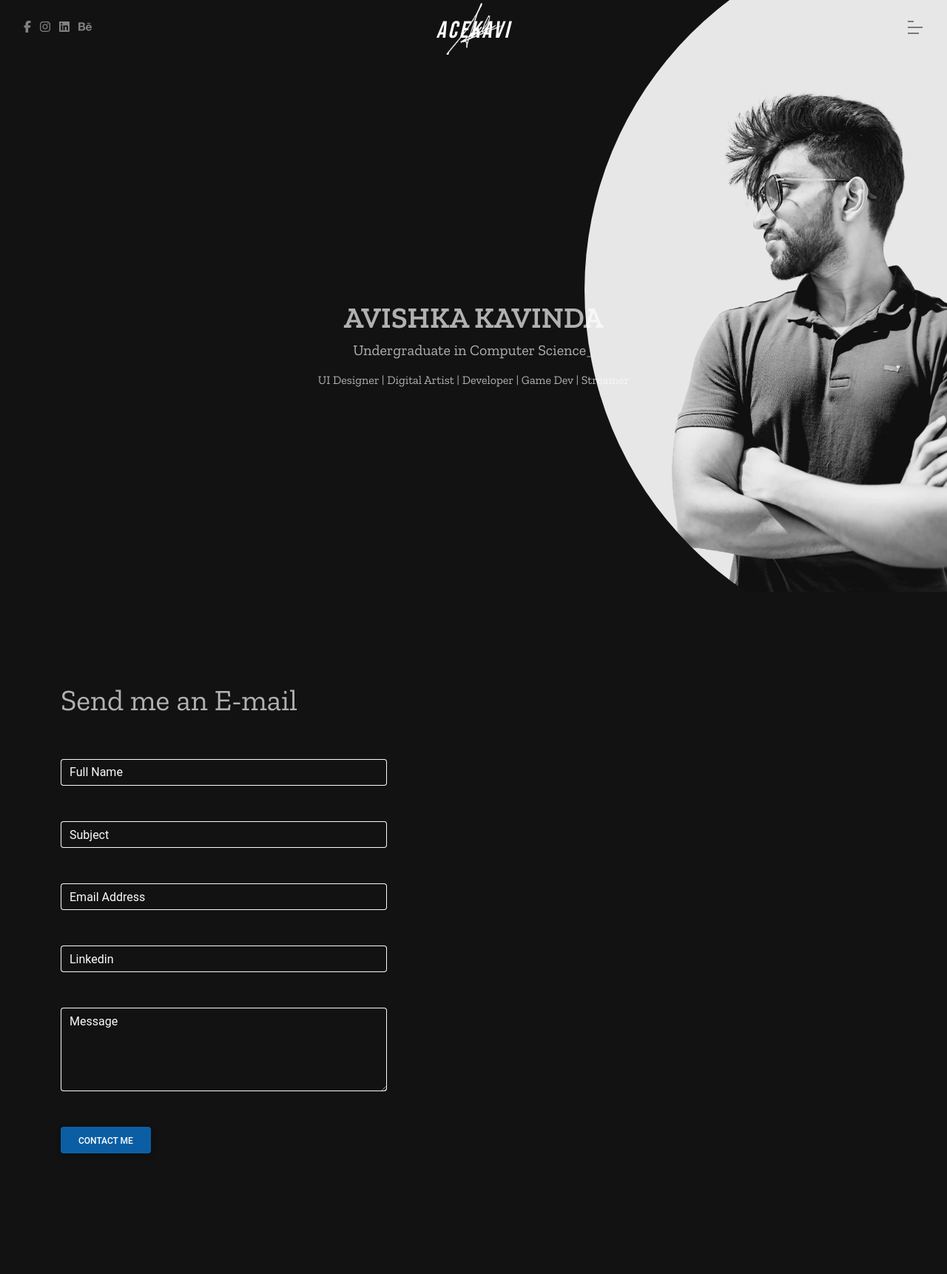
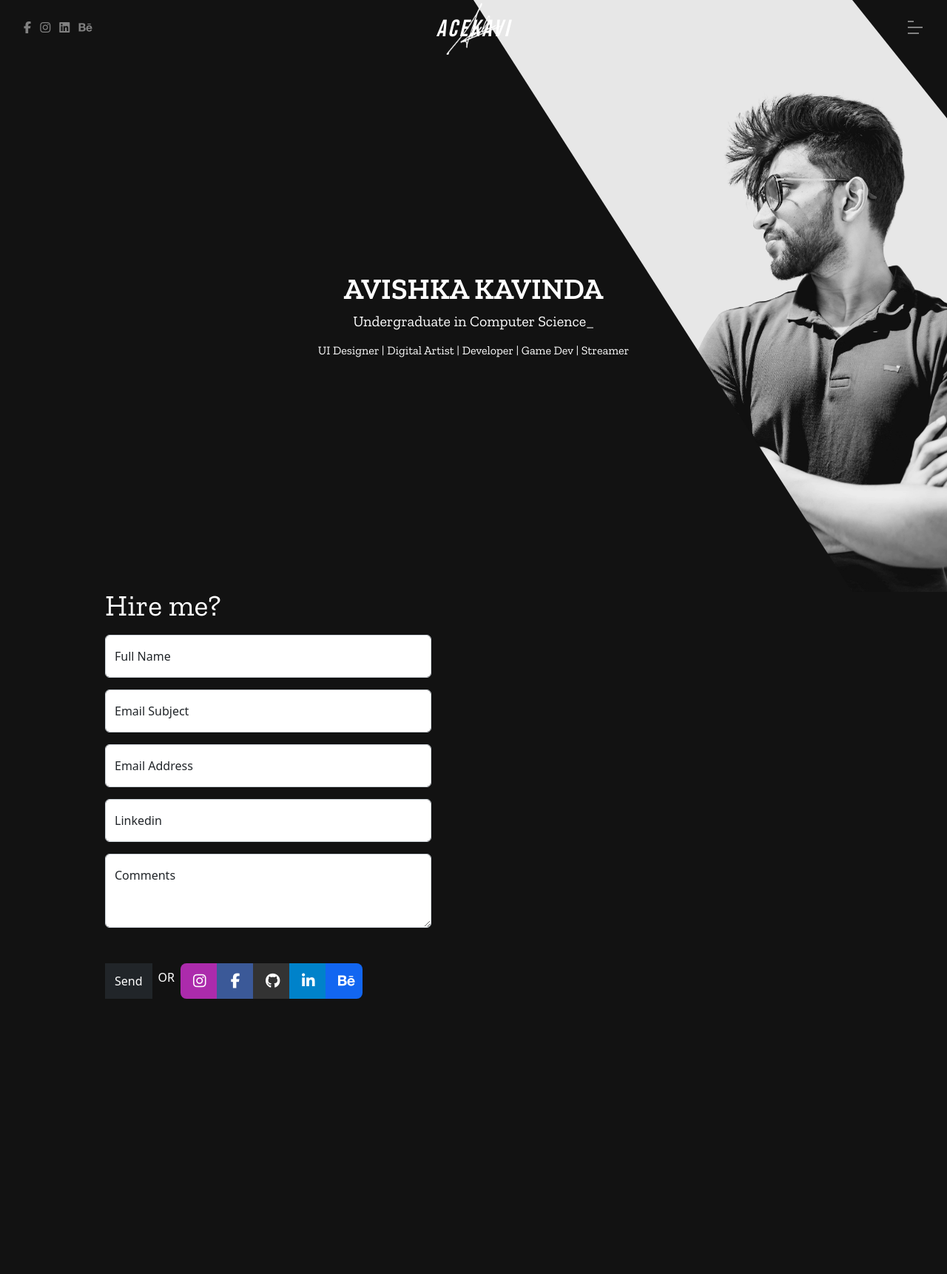
Before and after one commit to acekavi/django-portfo, a Django app: page /about/ in a window 1280 px wide. Shown: the whole page at 74% size. After the commit the page ends 1350 px from the top, so only its background shows below. Run offline with Django 4.2, Linux system fonts and the light colour scheme; some libraries are stand-ins or nearby versions; some web fonts are replaced.

Commit message:
Before migrating to aws

```diff
--- a/assets/js/main.js
+++ b/assets/js/main.js
@@ -27,3 +27,42 @@ $(document).ready(function () {
   })
 
 });
+
+$("html").on("click", ".btn", function(evt) {
+  var btn = $(evt.currentTarget);
+  var x = evt.pageX - btn.offset().left;
+  var y = evt.pageY - btn.offset().top;
+
+  var duration = 1000;
+  var animationFrame, animationStart;
+
+  var animationStep = function(timestamp) {
+    if (!animationStart) {
+      animationStart = timestamp;
+    }
+
+    var frame = timestamp - animationStart;
+    if (frame < duration) {
+      var easing = (frame/duration) * (2 - (frame/duration));
+
+      var circle = "circle at " + x + "px " + y + "px";
+      var color = "rgba(0, 0, 0, " + (0.3 * (1 - easing)) + ")";
+      var stop = 90 * easing + "%";
+
+      btn.css({
+        "background-image": "radial-gradient(" + circle + ", " + color + " " + stop + ", transparent " + stop + ")"
+      });
+
+      animationFrame = window.requestAnimationFrame(animationStep);
+    } else {
+      $(btn).css({
+        "background-image": "none"
+      });
+      window.cancelAnimationFrame(animationFrame);
+    }
+
+  };
+
+  animationFrame = window.requestAnimationFrame(animationStep);
+
+});
--- a/assets/scss/_about.scss
+++ b/assets/scss/_about.scss
@@ -1,15 +1,17 @@
 .intro-section{
-    height: 100vh;
+    height: 90vh;
 }
 
 .contact-section{
-    height: 100vh;
-    //  background-color: burlywood;
+    height: 90vh;
 }
 
-.alteredBG{
-    background-position: center right !important;
-    clip-path: circle(45.9% at 100% 49%);
+.background{
+
+    .alteredBG{
+        clip-path: polygon(90% 0, 100% 20%, 100% 100%, 90% 100%, 50% 0);
+        background-position: center right !important;
+    }
 }
 
 .bmc-btn{
@@ -21,6 +23,10 @@
     }
 }
 
-.btn-info{
-    background-color: $primaryAccent;
+.btn{
+
+    .fab{
+        width: 1rem !important;
+        height: 1rem !important;
+    }
 }
--- a/assets/scss/_home.scss
+++ b/assets/scss/_home.scss
@@ -23,7 +23,6 @@
 .homeBtns {
   a {
     border-right: 2px $primaryColor solid;
-    button {
     font-family: $primaryFont;
     color: $secondaryColor;
     border-radius: 0;
@@ -32,7 +31,9 @@
 
     &:hover {
       color: $primaryColor;
-      }
+      border-radius: 0;
+      border: none;
+      border-right: 2px $primaryColor solid;
     }
 
     &:last-child {
--- a/assets/scss/_navbar.scss
+++ b/assets/scss/_navbar.scss
@@ -1,11 +1,27 @@
 .dark{
+
   .customNavlinks {
     color: $bodyColor !important;
   }
 
+  .navLogo {
+    color: $bodyColor !important;
+
+    img{
+      filter: invert(1);
+    }
+
+    &::before {
+      color: $bodyColor !important;
+    }
+  }
+
   .hambars {
-    filter: invert(1) !important;
-    mix-blend-mode: difference !important;
+    background-color: $bodyColor !important;
+  }
+
+  .socialLinks {
+    color: $bodyColor !important;
   }
 }
 
--- a/assets/scss/main.css
+++ b/assets/scss/main.css
@@ -8,7 +8,7 @@ body {
 }
 
 .background {
-  position: absolute;
+  position: fixed;
   left: 0;
   top: 0;
   z-index: -10000;
@@ -33,16 +33,30 @@ a:hover {
 
 .monofont {
   font-family: "Zilla Slab", serif !important;
-  opacity: 0.67;
   font-weight: 200;
+}
+
+.btn {
+  background-repeat: no-repeat;
 }
 
 .dark .customNavlinks {
   color: rgb(18, 18, 18) !important;
 }
+.dark .navLogo {
+  color: rgb(18, 18, 18) !important;
+}
+.dark .navLogo img {
+  filter: invert(1);
+}
+.dark .navLogo::before {
+  color: rgb(18, 18, 18) !important;
+}
 .dark .hambars {
-  filter: invert(1) !important;
-  mix-blend-mode: difference !important;
+  background-color: rgb(18, 18, 18) !important;
+}
+.dark .socialLinks {
+  color: rgb(18, 18, 18) !important;
 }
 
 .navLinks {
@@ -169,16 +183,17 @@ a:hover {
 
 .homeBtns a {
   border-right: 2px rgb(255, 255, 255) solid;
-}
-.homeBtns a button {
   font-family: "Source Sans Pro", sans-serif;
   color: rgba(255, 255, 255, 0.47);
   border-radius: 0;
   font-size: 1rem;
   padding: 0.3rem 0.7rem;
 }
-.homeBtns a button:hover {
+.homeBtns a:hover {
   color: rgb(255, 255, 255);
+  border-radius: 0;
+  border: none;
+  border-right: 2px rgb(255, 255, 255) solid;
 }
 .homeBtns a:last-child {
   border: none;
@@ -229,17 +244,17 @@ a:hover {
 }
 
 .intro-section {
-  height: 100vh;
+  height: 90vh;
 }
 
 .contact-section {
-  height: 100vh;
+  height: 90vh;
 }
 
-.alteredBG {
+.background .alteredBG {
+  -webkit-clip-path: polygon(90% 0, 100% 20%, 100% 100%, 90% 100%, 50% 0);
+          clip-path: polygon(90% 0, 100% 20%, 100% 100%, 90% 100%, 50% 0);
   background-position: center right !important;
-  -webkit-clip-path: circle(45.9% at 100% 49%);
-          clip-path: circle(45.9% at 100% 49%);
 }
 
 .bmc-btn {
@@ -250,6 +265,7 @@ a:hover {
   margin: 0;
 }
 
-.btn-info {
-  background-color: rgb(12, 94, 164);
+.btn .fab {
+  width: 1rem !important;
+  height: 1rem !important;
 }/*# sourceMappingURL=main.css.map */
--- a/assets/scss/main.scss
+++ b/assets/scss/main.scss
@@ -21,7 +21,7 @@ body {
 }
 
 .background{
-  position: absolute;
+  position: fixed;
   left: 0;
   top: 0;
   z-index: -10000;
@@ -48,9 +48,11 @@ a {
 
 .monofont{
   font-family: $accentFont !important;
+  font-weight: 200;
+}
 
-  opacity: 0.67;
-  font-weight: 200;
+.btn {
+  background-repeat: no-repeat;
 }
 
 @import 'navbar';
--- a/base/templates/mainPages/about.html
+++ b/base/templates/mainPages/about.html
@@ -21,52 +21,77 @@
   </div>
 </section>
 
-<section class="contact-section container ">
+<section class="contact-section container">
 
-  <div class="row col-10 monofont my-5 text-white">
-    <h1 class="">Send me an E-mail</h1>
+  <div class="row col-10 monofont mb-2 ms-5 text-white">
+    <h1>Hire me?</h1>
   </div>
 
-  <div class="row col-10 col-md-5 d-flex align-content-center justify-content-center">
+  <div class="row col-10 col-md-5 d-flex align-content-center justify-content-center ms-5">
 
     <form method="post" action="." class="align-self-center">
       {% csrf_token %}
 
-    <div class="form-outline form-white mb-5">
-      <input type="text" name="name" id="nameInput" class="form-control" required>
-      <label class="form-label" for="nameInput">Full Name</label>
+      <div class="form-floating mb-3" title="John Doe">
+        <input type="text" name="name" class="form-control" id="nameInput" placeholder="John Doe" required>
+        <label for="nameInput">Full Name</label>
       </div>
 
-    <div class="form-outline form-white mb-5">
-      <input type="text" name="subject" id="subjectInput" class="form-control" required>
-      <label class="form-label" for="subjectInput">Subject</label>
+      <div class="form-floating mb-3" title="We want to work with you!">
+        <input type="text" name="subject" class="form-control" id="subjectInput" placeholder="We want to work with you!" required>
+        <label for="subjectInput">Email Subject</label>
       </div>
 
-    <div class="form-outline form-white mb-5">
-      <input type="email" name="email" id="emailInput" class="form-control" required>
-      <label class="form-label" for="emailInput">Email Address</label>
+      <div class="form-floating mb-3" title="name@example.com">
+        <input type="email" name="email" class="form-control" id="emailInput" placeholder="name@example.com" required>
+        <label for="emailInput">Email Address</label>
       </div>
 
-    <div class="form-outline form-white mb-5">
-      <input type="url" name="linkedin" id="linkedinInput" class="form-control" required>
-      <label class="form-label" for="linkedinInput">Linkedin</label>
+      <div class="form-floating mb-3" title="linkedin.com/in/johndoe">
+        <input type="url" name="linkedin" class="form-control" id="linkedinInput" placeholder="linkedin.com/in/johndoe" required>
+        <label for="linkedinInput">Linkedin</label>
       </div>
 
-    <div class="form-outline form-white mb-5">
-      <textarea name="message" class="form-control" id="messageInput" rows="4" required></textarea>
-      <label class="form-label" for="messageInput">Message</label>
+      <div class="form-floating" title="Leave a message here">
+        <textarea name="message" class="form-control" id="messageInput" style="height: 100px" placeholder="Leave a message here" required></textarea>
+        <label for="messageInput">Comments</label>
       </div>
 
-    <div class="form-outline form-white mb-5">
-      <button type="submit" class="btn btn-info">Contact Me</button>
+      <div class="form-outline form-white my-5 d-flex">
+        <button type="submit" class="btn btn-dark rounded-0">Send</button>
+
+        <h6 class="mx-2 text-white align-self-center">OR</h6>
+
+        <div class="btn-group" role="group" aria-label="Default button group">
+          <a class="btn text-white btn-lg btn-floating" style="background-color: #ac2bac;" href="https://www.instagram.com/acekavi" role="button" target="_blank">
+            <i class="fab fa-instagram"></i>
+          </a>
+
+          <a class="btn text-white btn-lg btn-floating" style="background-color: #3b5998;" href="https://www.facebook.com/acekavi" role="button" target="_blank">
+            <i class="fab fa-facebook-f"></i>
+          </a>
+
+          <a class="btn text-white btn-lg btn-floating" style="background-color: #333333;" href="https://www.github.com/acekavi" role="button" target="_blank">
+            <i class="fab fa-github"></i>
+          </a>
+
+          <a class="btn text-white btn-lg btn-floating" style="background-color: #0082ca;" href="https://linkedin.com/in/acekavi" role="button" target="_blank">
+            <i class="fab fa-linkedin-in"></i>
+          </a>
+
+          <a class="btn text-white btn-lg btn-floating" style="background-color: #1266F1;" href="https://www.behance.net/acekavi" role="button" target="_blank">
+            <i class="fab fa-behance"></i>
+          </a>
+        </div>
+
       </div>
     </form>
+
     {% include 'misc/messages.html' %}
   </div>
-
 </section>
 
-<div class="background">
+<div class="background d-none d-md-block">
   <div class="backgroundImage alteredBG"></div>
 </div>
 
@@ -76,7 +101,11 @@
       "background-image": "url('{% static 'images/aboutBG.jpg' %}')",
     });
 
-    $("nav").addClass("dark");
+    $(".customNavlinks").css({
+      "filter": "invert(1)",
+      "mix-blend-mode": "difference",
+    })
+
   });
 </script>
 {% endblock %}
--- a/base/templates/misc/layout.html
+++ b/base/templates/misc/layout.html
@@ -31,10 +31,7 @@
     <meta name="msapplication-tap-highlight" content="no" />
 
     <!-- css and bootstrap-->
-    <link
-      href="https://cdnjs.cloudflare.com/ajax/libs/mdb-ui-kit/3.6.0/mdb.min.css"
-      rel="stylesheet"
-    />
+    <link href="https://cdn.jsdelivr.net/npm/bootstrap@5.2.0/dist/css/bootstrap.min.css" rel="stylesheet" integrity="sha384-gH2yIJqKdNHPEq0n4Mqa/HGKIhSkIHeL5AyhkYV8i59U5AR6csBvApHHNl/vI1Bx" crossorigin="anonymous">
     <link rel="stylesheet" href="{% static 'scss/main.css' %}" />
     <script src="https://kit.fontawesome.com/2ec2c46da6.js" crossorigin="anonymous"></script>
     <script src="https://code.jquery.com/jquery-3.6.0.min.js" integrity="sha256-/xUj+3OJU5yExlq6GSYGSHk7tPXikynS7ogEvDej/m4=" crossorigin="anonymous"></script>
@@ -77,18 +74,12 @@
           <li><a href="/projects" class="customNavlinks">Projects</a></li>
           <li><a href="/designs" class="customNavlinks">Designs</a></li>
           <li><a href="/about" class="customNavlinks">Hire Me</a></li>
-          <li><a href="/404" class="customNavlinks text-lowercase">404</a></li>
         </ul>
     </nav>
 
     {% block content %}{% endblock %}
 
-    <!-- MDB -->
-    <script
-    type="text/javascript"
-    src="https://cdnjs.cloudflare.com/ajax/libs/mdb-ui-kit/3.6.0/mdb.min.js"
-    ></script>
-
+    <script src="https://cdn.jsdelivr.net/npm/bootstrap@5.2.0/dist/js/bootstrap.min.js" integrity="sha384-ODmDIVzN+pFdexxHEHFBQH3/9/vQ9uori45z4JjnFsRydbmQbmL5t1tQ0culUzyK" crossorigin="anonymous"></script>
     <script src="{% static 'js/main.js' %}"></script>
   </body>
 </html>
--- a/base/urls.py
+++ b/base/urls.py
@@ -7,5 +7,4 @@ urlpatterns = [
     path('projects/', views.projects, name="projects"),
     path('designs/', views.designs, name="designs"),
     path('about/', views.about, name="about"),
-    path('404/', views.mind, name="404"),
 ]
--- a/base/views.py
+++ b/base/views.py
@@ -50,5 +50,14 @@ def about(request):
         'form': form
     })
 
-def mind(request):
-    return render(request, "mainPages/mind.html")
+def error_404(request, exception=None):
+        data = {
+            'error' : "404 Page not found!"
+        }
+        return render(request,'mainPages/404.html', data)
+
+def error_500(request, exception=None):
+        data = {
+            'error' : "500 Internal server error!"
+        }
+        return render(request,'mainPages/404.html', data)
--- a/main/settings.py
+++ b/main/settings.py
@@ -27,9 +27,9 @@ BASE_DIR = Path(__file__).resolve().parent.parent
 SECRET_KEY = 'django-insecure-)oh!7rii^n2!7eiy=5)awdly($hszpeemax+=w5l=#^agai&6@'
 
 # SECURITY WARNING: don't run with debug turned on in production!
-DEBUG = True
+DEBUG = False
 
-ALLOWED_HOSTS = []
+ALLOWED_HOSTS = ['127.0.0.1']
 
 
 # Application definition
--- a/main/urls.py
+++ b/main/urls.py
@@ -15,8 +15,12 @@ Including another URLconf
 """
 from django.contrib import admin
 from django.urls import path, include
+import base
 
 urlpatterns = [
     path('admin/', admin.site.urls),
     path('', include('base.urls')),
 ]
+
+handler404 = base.views.error_404
+handler500 = base.views.error_500
```
Also changed, not shown: base/templates/mainPages/404.html (added, +13 -0 lines), base/templates/mainPages/index.html (+9 -9 lines), base/templates/mainPages/mind.html (deleted, +0 -46 lines), base/templates/mainPages/projects.html (+10 -35 lines), 1 other file. Lines whose indentation alone changed are shown as unchanged.
